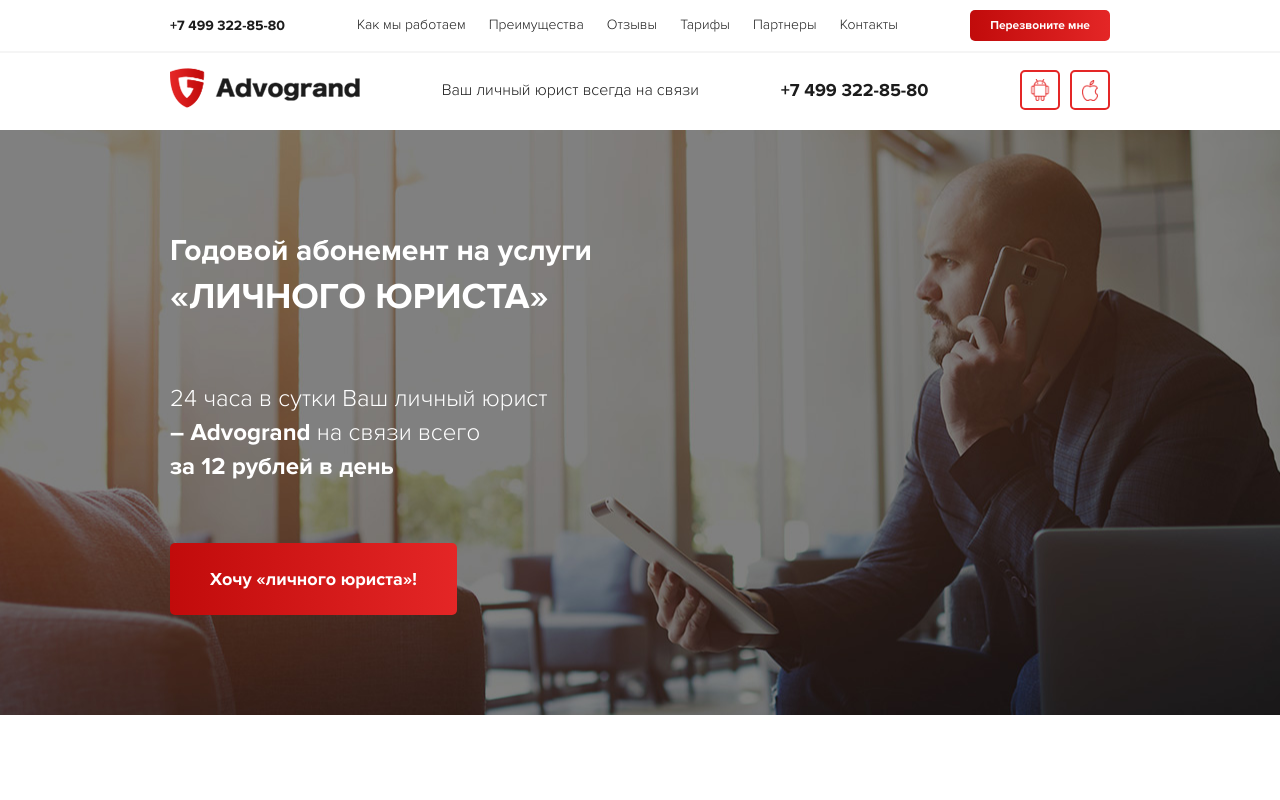
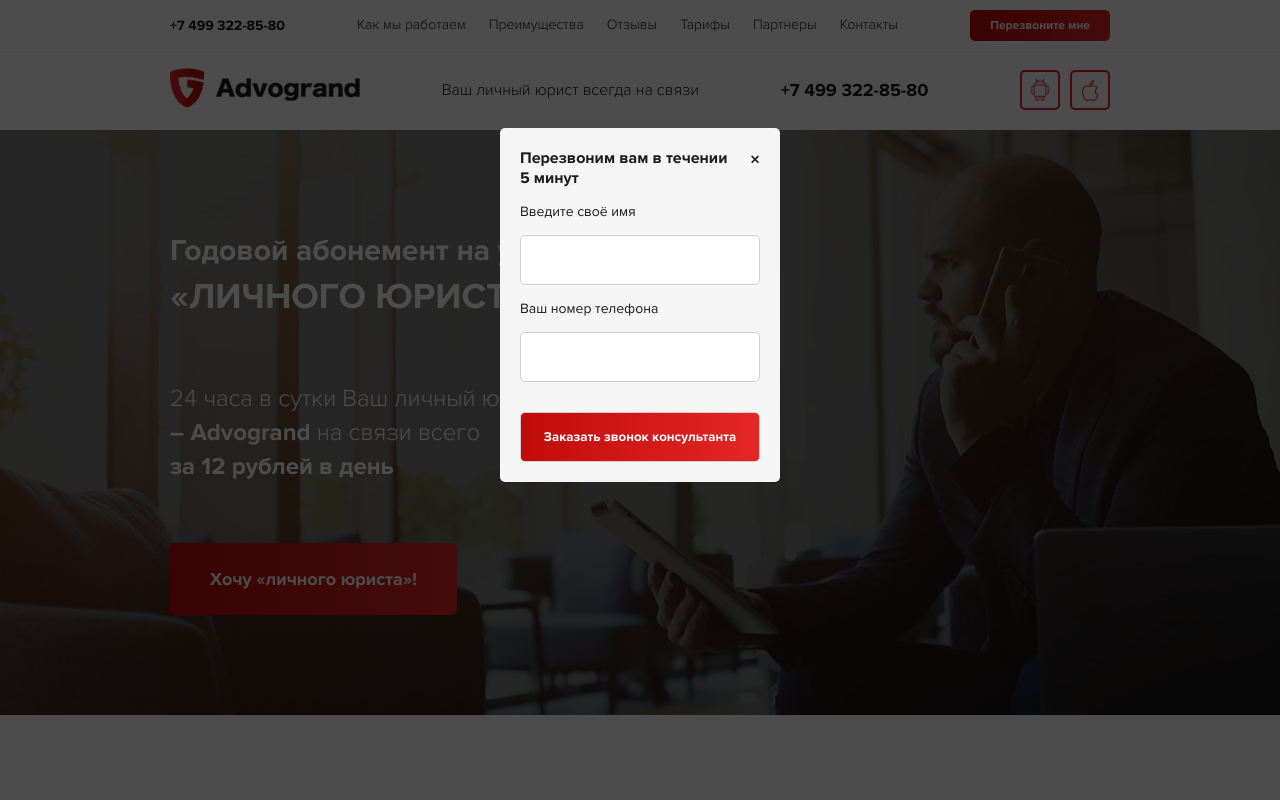
Before and after one commit to MilshynVitalii/oldgrand, a website: page index.html in a window 1280 px wide. Both pictures are taken after a click on the button "Перезвоните мне". Shown: the top 800 px of the page. Drawn offline with Linux system fonts and the light colour scheme.

Commit message:
Modal window

```diff
--- a/index.html
+++ b/index.html
@@ -556,6 +556,22 @@
       </div>
     </footer>
 
+    <div class="modal">
+      <div class="modal-overlay">
+        <div class="modal__window">
+          <button class="modal__button">&times;</button>
+          <h4>Перезвоним вам в течении 5 минут</h4>
+            <form class="contacts-form">
+              <span class="contacts-form__descr">Введите своё имя</span>
+              <input type="text">
+              <span class="contacts-form__descr">Ваш номер телефона</span>
+              <input type="tel" name="tel" id="tel">
+              <input type="button" value="Заказать звонок консультанта" class="main-button contacts-form__button">
+            </form>
+        </div>
+      </div>
+    </div>
+
     <script src="./js/main.js"></script>
   </body>
 </html>
--- a/js/main.js
+++ b/js/main.js
@@ -79,4 +79,18 @@ document.addEventListener("DOMContentLoaded", function(event) {
     }
     this.style.transform = `translateX(-${width * this.counter}px)`;
   }
+
+  let modal = document.querySelector(".modal");
+  let navigationButton = document.querySelector(".navigation__button");
+  navigationButton.onclick = function() {
+    modal.classList.add("modal_active");
+  };
+  modal.onclick = function(event) {
+    if (
+      event.target.classList.contains("modal__button") ||
+      event.target.classList.contains("modal-overlay")
+    ) {
+      modal.classList.remove("modal_active");
+    }
+  };
 });
--- /dev/null
+++ b/sass/sections/_modal.sass
@@ -0,0 +1,37 @@
+.modal
+    position: fixed
+    width: 100%
+    height: 100vh
+    top: 0
+    left: 0
+    z-index: -10
+    opacity: 0
+    transform:
+    transition: opacity .3s
+    &_active
+        z-index: 100
+        opacity: 1
+    &-overlay
+        background: rgba(0,0,0, .7)
+        width: 100%
+        height: 100vh
+        padding-top: 10%
+    &__window
+        position: relative
+        width: 280px
+        margin: 0 auto
+        padding: 20px
+        background-color: $gray-color
+        border-radius: 5px
+        h4
+            width: 90%
+    &__button
+        position: absolute
+        right: 10px
+        top: 20px
+        width: 30px
+        color: inherit
+        font-size: 20px
+        background-color: $gray-color
+        &:hover
+            background-color: rgb(235,235,235)
--- a/sass/sections/_navigation.sass
+++ b/sass/sections/_navigation.sass
@@ -5,7 +5,6 @@
         align-items: center
         height: 80px
         margin-top: 50px
-        z-index: 10
         &__tel
             +bold
             font-size: 18px
@@ -17,6 +16,7 @@
                 border: 2px solid $main-color
                 border-radius: 5px
                 margin-left: 10px
+                cursor: pointer
             & .android-icon
                 background: url(../img/android-1.png) no-repeat center
                 background-size: 60%
@@ -47,6 +47,7 @@
     width: 100%
     border-bottom: 2px solid $gray-color
     background-color: #ffffff
+    z-index: 10
     &__container
         display: flex
         justify-content: space-between
--- a/sass/style.sass
+++ b/sass/style.sass
@@ -13,3 +13,4 @@
 @import "./sections/partners"
 @import "./sections/tariffs"
 @import "./sections/contacts"
+@import "./sections/modal"
```
Also changed, not shown: css/style.css.
